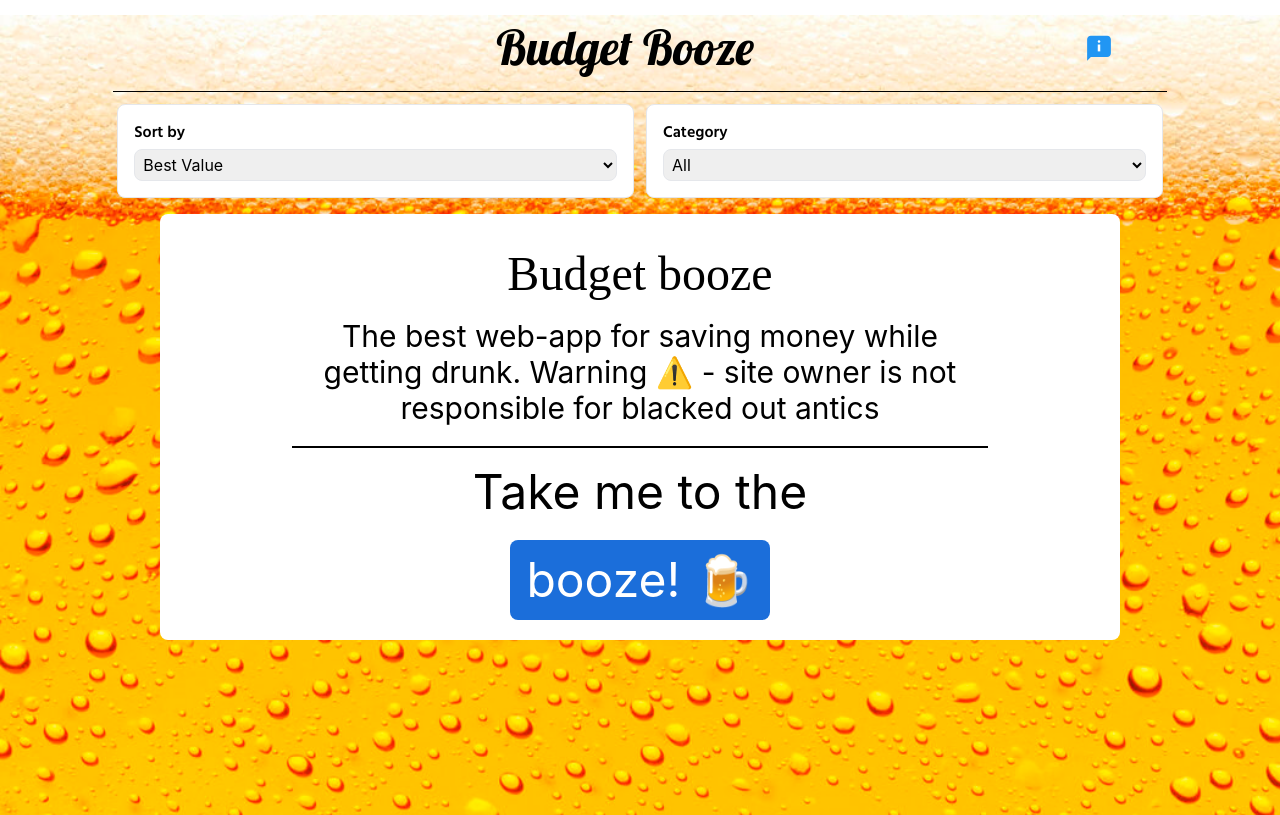
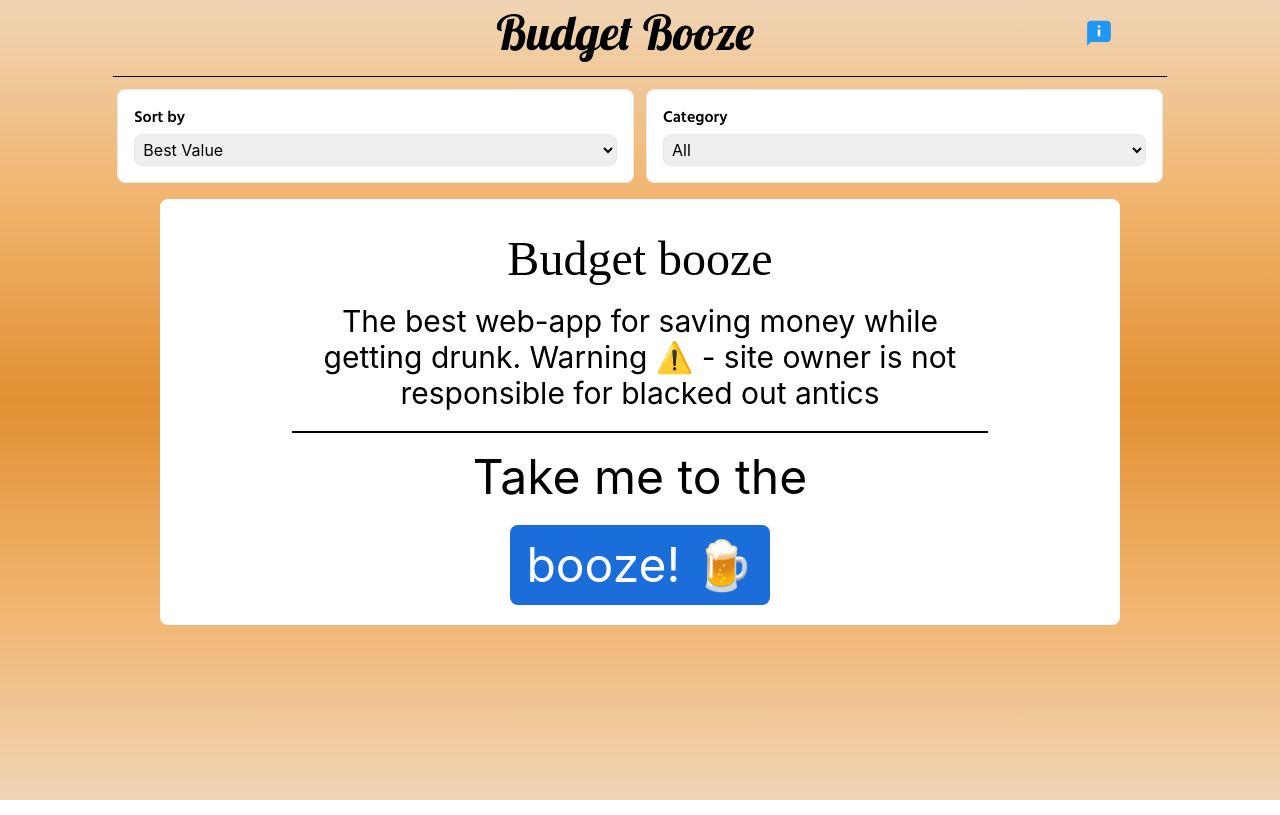
Before and after one commit to DevClarkMiller/budget-booze, a React (Create React App) app: page / in a window 1280 px wide. Built offline with nearby package versions, Linux system fonts and the light colour scheme; no server answers; a web font is replaced by a local one.

Commit message:
Fixed the background

```diff
--- a/public/index.html
+++ b/public/index.html
@@ -40,6 +40,18 @@
       Learn how to configure a non-root public URL by running `npm run build`.
 
     -->
+
+    <!-- Google tag (gtag.js) -->
+  <script async src="https://www.googletagmanager.com/gtag/js?id=G-TGQN9EP9JM"></script>
+  <script>
+    window.dataLayer = window.dataLayer || [];
+    function gtag(){dataLayer.push(arguments);}
+    gtag('js', new Date());
+
+    gtag('config', 'G-TGQN9EP9JM');
+  </script>
+
+
     <title>Budget Booze</title>
   </head>
   <body>
--- a/src/Header.js
+++ b/src/Header.js
@@ -25,7 +25,6 @@ const Header = ({setCurrentSort, showCombos}) =>{
                 }
 
             </span>
-
 
             <div className="selects w-5/6 flex items-center gap-1 border-t border-black	pt-2">
                 {
--- a/src/index.css
+++ b/src/index.css
@@ -8,7 +8,6 @@ html{
 }
 
 body {
-  padding-top: 15px;
   min-height: 100%;
   margin: 0;
   font-family: -apple-system, BlinkMacSystemFont, 'Segoe UI', 'Roboto', 'Oxygen',
@@ -24,9 +23,7 @@ code {
 }
 
 .App{
-  background-image: url("images/beer.jpg");
-  background-repeat: repeat-y;
-  background-size: cover;
+  background-image: linear-gradient(to bottom, rgb(240, 213, 181), rgb(241, 180, 109), rgb(226, 144, 50), rgb(241, 180, 109), rgb(240, 213, 181));
 }
 
 main{
```
Also changed, not shown: 1 other file (tests, documents, lock files or other folders).
